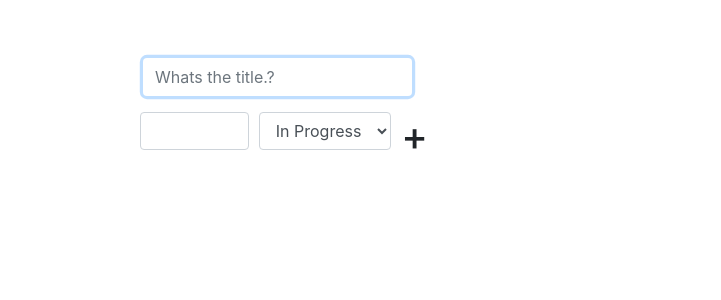
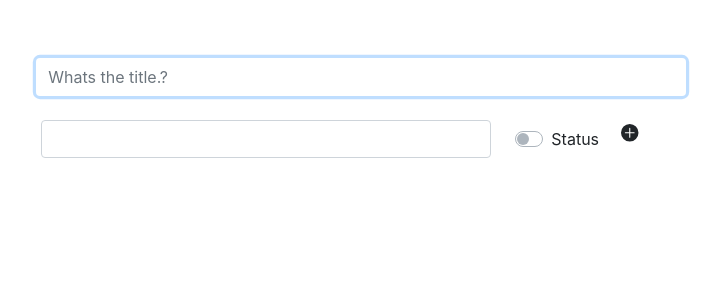
Before and after one commit to ivardu/tlist, a Django app: page / in a window 1280 px wide. Shown: the part 74-374 px from the top of the page, without its empty margins (210-931 px from the left). Run offline with Django 3.2, Linux system fonts and the light colour scheme; parts of the project's set-up code (start-up, migrations or seed data) failed here and were passed over; some libraries are stand-ins or nearby versions.

Commit message:
All changes on home May 25th

```diff
--- a/clists/forms.py
+++ b/clists/forms.py
@@ -12,8 +12,9 @@
 
 class ItemsForm(forms.ModelForm):
 
-	items = forms.CharField(widget=forms.TextInput(attrs={'class':'form-control'}))
-	status = forms.ChoiceField(choices=STATUS_CHOICES, widget=forms.Select(attrs={'class':'form-control'}))
+	items = forms.CharField(widget=forms.TextInput(attrs={'class':'form-control item-ip'}))
+	# status = forms.ChoiceField(choices=STATUS_CHOICES, widget=forms.Select(attrs={'class':'form-control'}))
+	status = forms.BooleanField(widget=forms.CheckboxInput(attrs={'class':'custom-control-input','id':'customSwitch1'}), required=False)
 	class Meta:
 		model = Items
 		fields = ['items', 'status']
--- a/clists/models.py
+++ b/clists/models.py
@@ -10,7 +10,8 @@
 
 class Items(models.Model):
 	items = models.CharField(max_length=255)
-	status = models.CharField(max_length=1, choices=STATUS_CHOICES)
+	# status = models.CharField(max_length=1, choices=STATUS_CHOICES)
+	status = models.BooleanField(default=False)
 
 
 class CheckList(models.Model):
--- a/clists/static/css/main.css
+++ b/clists/static/css/main.css
@@ -16,3 +16,20 @@
 	border: none;
 	border-color:transparent;
 }
+.adder, .remoer{
+	display: inline-block;
+	width: 30px;/*
+	height: 30px;*/
+	font-size: 25px;
+	margin-top: -15px;
+	cursor: pointer;
+}
+.adderdv{
+	/*display: inline-block;*/
+	text-align: center;
+	vertical-align: middle;
+}
+
+.item-ip{
+	min-width: 450px;
+}
--- a/clists/static/js/clts_js_tmp.js
+++ b/clists/static/js/clts_js_tmp.js
@@ -1,4 +1,135 @@
 $(function(){
-	console.log('am I here..?');
+	function getCookie(name) {
+	    var cookieValue = null;
+	    if (document.cookie && document.cookie !== '') {
+	        var cookies = document.cookie.split(';');
+	        for (var i = 0; i < cookies.length; i++) {
+	            var cookie = cookies[i].trim();
+	            // Does this cookie string begin with the name we want?
+	            if (cookie.substring(0, name.length + 1) === (name + '=')) {
+	                cookieValue = decodeURIComponent(cookie.substring(name.length + 1));
+	                break;
+	            }
+	        }
+	    }
+	    return cookieValue;
+	}
+	var csrftoken = getCookie('csrftoken');
+	function csrfSafeMethod(method) {
+	    // these HTTP methods do not require CSRF protection
+	    return (/^(GET|HEAD|OPTIONS|TRACE)$/.test(method));
+	}
+	$.ajaxSetup({
+	    beforeSend: function(xhr, settings) {
+	        if (!csrfSafeMethod(settings.type) && !this.crossDomain) {
+	            xhr.setRequestHeader("X-CSRFToken", csrftoken);
+	        }
+	    }
+	});
+});
+$(function(){
+	// console.log('am I here..?');
 	$('.title_ip').focus();
+	// $('#customSwitch1').bootstrapSwitch();
 });
+
+$(function(){
+
+	$('.mn_sec').on('click','.adder', function(){
+		this_c = $(this);
+		// console.log(this);
+		var ip_val = $(this).parents('.iform-cls').find('input[type="text"]');
+		// console.log(ip_val.setCustomValidity('Please fill out this field'));
+		// console.log('heheh');
+		// console.log($(this).parents('.iform-cls').find('.item-ip').val() == '');
+		if($(ip_val).val() == ''){
+			// console.log(ip_val[0].validationMessage);
+			$(ip_val)[0].setCustomValidity('Please fill out this field');
+			$(ip_val)[0].reportValidity();
+		}else{
+			var form = $('.iform-cls');
+			// console.log(form.serialize())
+			$.ajax({
+				context:this,
+				url:'clists/items/',
+				type: 'post',
+				data:form.serialize(),
+				success:function(data){
+					// Displaying the saved items
+					if(data.status==true){
+						$(this).parents('.form_container').prepend('<div id="Squarecheck"></div>');
+						$(this).parents('.form_container').find('#Squarecheck').load('static/html/temp.html #Squarecheck');
+					}
+					$(this).parents('.form_container').find('.itm_ip_dv').empty().append('<span class="item-ip">'+data.items+'<span>');
+					$(this).parents('.form_container').attr('id',data.id);
+
+					// Empty items fields generator
+					$(this).parents('.itms-secdv').append('<div class="lintothis"></div>');
+					$(this).parents('.itms-secdv').find('.lintothis').load('static/html/temp.html #itm-cont', function(){
+						$(this).attr('class','lintothis_old');
+					})
+					// console.log(this);
+					if($(this).parents('.mn_sec').find('.lintothis').length == 1){
+						$(this_c).hide()
+					}else{
+						$(this_c).remove();
+					}
+				},
+			});
+		}
+	});
+
+	$('.mn_sec').on('click','.remoer', function(){
+		if($('.lintothis_old').length == 1){
+			// console.log('here');
+			$('.form_container').find('.adder:hidden').show();
+			// append('<span type="submit" class="adder align-text-top">+</span>');
+		}
+		$(this).parents('.lintothis_old').remove();
+	});
+
+
+	$('.mn_sec').on('change','.custom-control-input', function(){
+		var id = $(this).parents('.form_container').attr('id');
+		var status = $(this).prop('checked');
+		var items = $(this).parents('.form_container').find('.item-ip').text();
+		// console.log(this);
+		// console.log(items);
+		var ip = $(this).parents('.form_container').find('.item-ip');
+		if($(ip).val() != ''){
+			$(this).parents('.form_container').prepend('<div class="p-2" id="compl"></div>');
+
+			$(this).parents('.form_container').find('#compl').load('static/html/temp.html #Squarecheck', function(){
+				console.log('Completed');
+			})
+		}else if(ip){
+			// console.log($(this).prop());
+			$(this).prop('checked', false);
+			$(ip)[0].setCustomValidity('Please fill out this field');
+			$(ip)[0].reportValidity();
+		}
+		if($(this).prop('checked') && items){
+			console.log(this);
+			ieAjFun();
+
+		}
+		else if(items){
+			// console.log(this);
+			ieAjFun();
+			$(this).parents('.form_container').find('#compl').remove();
+		}
+		function ieAjFun(){
+			$.ajax({
+				context:this,
+				url:'clists/items_edit/'+id+'/',
+				type:'post',
+				data:{'status':status, 'items':items},
+				success:function(data){
+					console.log('success');
+				},
+
+			})
+		}
+	});
+
+});
--- a/clists/templates/clists/landing_page.htm
+++ b/clists/templates/clists/landing_page.htm
@@ -55,29 +55,41 @@
 	</div>
 	<!-- Main section of the web page -->
 	<div class="mn_sec">
-		<div class="col-md-6 mx-auto">
-			<div class="col-md-6">
+		<div class="col-md-8 mx-auto" id='tldv'>
+			<div class="col-md-10">
 				<form>
 					{% csrf_token %}
 					<!-- {% load crispy_forms_tags %} -->
 					<div class="form-row p-2">
 						{{cform}}
+						<hr>
 					</div>
-					<div class="form-row mt-2">
-						<div class="form-group col-md-5">
-							{{iform.items}}
-						</div>
-						<div class="form-group col-md-6">
-							{{iform.status}}
-						</div>
-						<div class="form-group col-md-1">
-							<h1>+</h1>
-						</div>
+				</form>
+				<div class="itms-secdv">
+					<div class="form_container d-flex flex-row mt-2" id='itm_cont'>
+						<form class="iform-cls form-inline">
+							{% csrf_token %}
+							<div class="form-group itm_ip_dv p-2">
+								{{iform.items}}
+							</div>
+							<div class="form-group custom-control custom-switch ml-3">
+								{{iform.status}}
+								<label class="custom-control-label" for="customSwitch1">Status</label>
+							</div>
+
+							<div class="form-group ml-3 adderdv">
+								<span class="adder">
+								<svg class="bi bi-plus-circle-fill" width="0.7em" height="0.7em" viewBox="0 0 16 16" fill="currentColor" xmlns="http://www.w3.org/2000/svg">
+								  <path fill-rule="evenodd" d="M16 8A8 8 0 1 1 0 8a8 8 0 0 1 16 0zM8.5 4a.5.5 0 0 0-1 0v3.5H4a.5.5 0 0 0 0 1h3.5V12a.5.5 0 0 0 1 0V8.5H12a.5.5 0 0 0 0-1H8.5V4z"/>
+								</svg>
+								</span>
+								<!-- <span type="submit" class="remoer align-text-top">-</span> -->
+							</div>
+						</form>
+
 					</div>
-
-				</form>
+				</div>
 			</div>
-
 		</div>
 	</div>
 	<!-- Bottom section of the web page -->
@@ -85,6 +97,10 @@
 
 	</div>
 <script type="text/javascript" src="https://ajax.googleapis.com/ajax/libs/jquery/3.5.1/jquery.min.js"></script>
+<!-- JS, Popper.js, and jQuery -->
+<script src="https://cdn.jsdelivr.net/npm/popper.js@1.16.0/dist/umd/popper.min.js" integrity="sha384-Q6E9RHvbIyZFJoft+2mJbHaEWldlvI9IOYy5n3zV9zzTtmI3UksdQRVvoxMfooAo" crossorigin="anonymous"></script>
+
+<script src="https://stackpath.bootstrapcdn.com/bootstrap/4.5.0/js/bootstrap.min.js" integrity="sha384-OgVRvuATP1z7JjHLkuOU7Xw704+h835Lr+6QL9UvYjZE3Ipu6Tp75j7Bh/kR0JKI" crossorigin="anonymous"></script>
 <script type="text/javascript" src="{% static 'js/clts_js_tmp.js'%}"></script>
 </body>
 </html>
--- a/clists/views.py
+++ b/clists/views.py
@@ -1,7 +1,9 @@
 from django.shortcuts import render, HttpResponseRedirect
+from django.http import JsonResponse
 # from django.conf.urls import HttpResponseRedirect
 
 from clists.forms import CheckListForm, ItemsForm
+from clists.models import Items
 
 # Create your views here.
 
@@ -10,3 +12,45 @@
 	cform = CheckListForm()
 	iform = ItemsForm()
 	return render(request, 'clists/landing_page.htm', locals())
+
+
+def create(request):
+
+	return render(request, 'clists/create.html')
+
+
+def items_form(request):
+	if request.method == 'POST':
+		iform = ItemsForm(request.POST)
+		if iform.is_valid():
+			iobj = iform.save()
+			data = {
+				'status': iobj.status,
+				'items': iobj.items,
+				'id':iobj.id,
+			}
+			return JsonResponse(data)
+
+		else:
+			print(iform.errors)
+
+
+
+# Edit existing items model object
+
+
+def items_data_edit(request, id):
+	itm_obj = Items.objects.get(pk=id)
+	print(itm_obj, request.POST['status'])
+	if request.method == 'POST' and itm_obj:
+		ieform = ItemsForm(request.POST, instance=itm_obj)
+		if ieform.is_valid():
+			obj = ieform.save()
+			print(obj)
+			data = {
+				'success':'success'
+			}
+			return JsonResponse(data)
+
+		else:
+			print(ieform.errors)
--- a/tlist/urls.py
+++ b/tlist/urls.py
@@ -14,10 +14,11 @@
     2. Add a URL to urlpatterns:  path('blog/', include('blog.urls'))
 """
 from django.contrib import admin
-from django.urls import path
+from django.urls import path, include
 from clists import views as cv
 
 urlpatterns = [
     path('admin/', admin.site.urls),
     path('', cv.clist_landing_page, name='land_page'),
+    path('clists/', include('clists.urls')),
 ]
```
Also changed, not shown: db.sqlite3.
